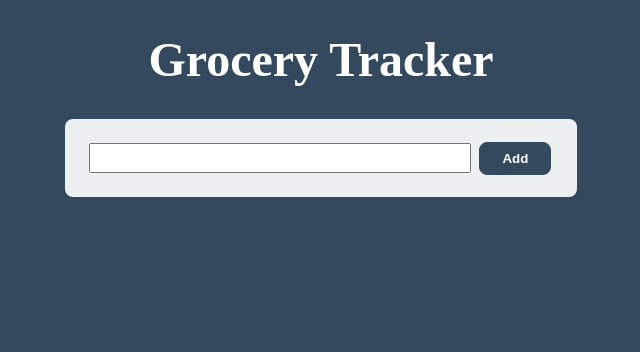
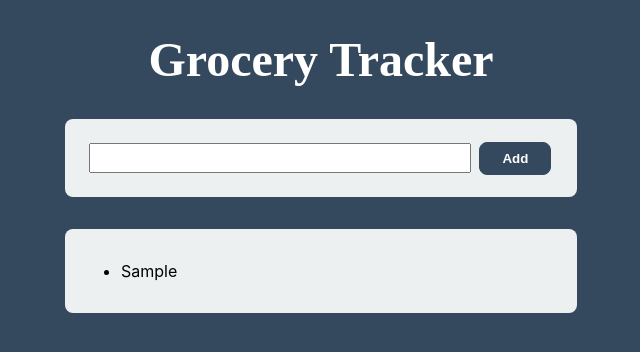
Before and after one commit to amodeose/grocery-tracker-react, a React (Create React App) app: page / in a window 1280 px wide. Both pictures are taken after typing "Sample" into the empty fields and a click on the button "Add". Shown: the top 352 px of the page, without its empty margins (319-959 px from the left). Built offline with nearby package versions, Linux system fonts and the light colour scheme; the HTML template or start-up script is replaced by a standard one.

Commit message:
render list state to component

```diff
--- a/src/App.js
+++ b/src/App.js
@@ -16,7 +16,7 @@ function App() {
     <Fragment>
       <Header />
       <NewEntry addToList={addToList}/>
-      <List list={list}/>
+      {list.length > 0 && <List list={list}/>}
     </Fragment>
   );
 }
--- a/src/components/List.js
+++ b/src/components/List.js
@@ -1,7 +1,13 @@
 import classes from "./List.module.css";
 
-const List = props => {
-
+const List = (props) => {
+  return (
+    <div className={classes.list}>
+      <ul>
+        {props.list.map(item => <li>{item}</li>)}
+      </ul>
+    </div>
+  );
 };
 
 export default List;
--- a/src/components/List.module.css
+++ b/src/components/List.module.css
@@ -0,0 +1,7 @@
+.list {
+  padding: 1rem;
+  background-color: #ecf0f1;
+  width: 30rem;
+  margin: 2rem auto;
+  border-radius: 8px;
+}
--- a/src/components/NewEntry.js
+++ b/src/components/NewEntry.js
@@ -2,22 +2,23 @@ import classes from "./NewEntry.module.css";
 import { useState } from "react";
 
 const NewEntry = (props) => {
+  const [input, setInput] = useState("");
 
-    const [input, setInput] = useState("");
+  const handleChange = (event) => {
+    const { value } = event.target;
+    setInput(value);
+  };
 
-    const handleChange = event => {
-        const { value } = event.target;
-        setInput(value);
+  const handleAdd = () => {
+    if (input.length > 0) {
+      props.addToList(input);
+      setInput("");
     }
-
-    const handleAdd = () => {
-        setInput('');
-    }
+  };
   return (
-    <div className={classes['new-entry']}>
-      <input onChange={handleChange} value={input}/>
+    <div className={classes["new-entry"]}>
+      <input onChange={handleChange} value={input} />
       <button onClick={handleAdd}>Add</button>
-      {input}
     </div>
   );
 };
```
